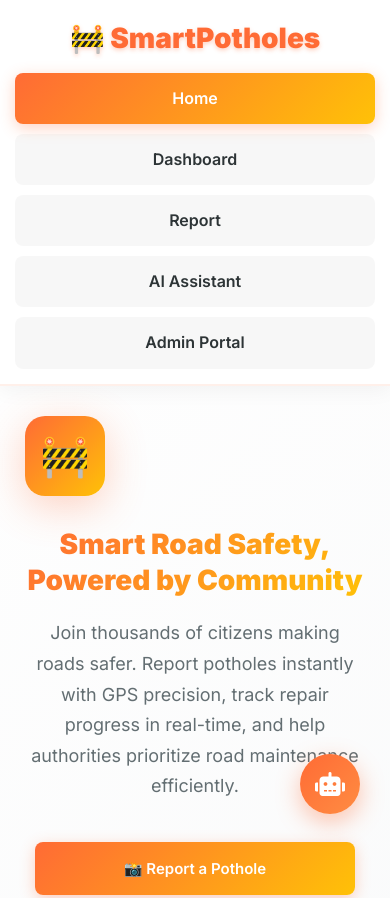
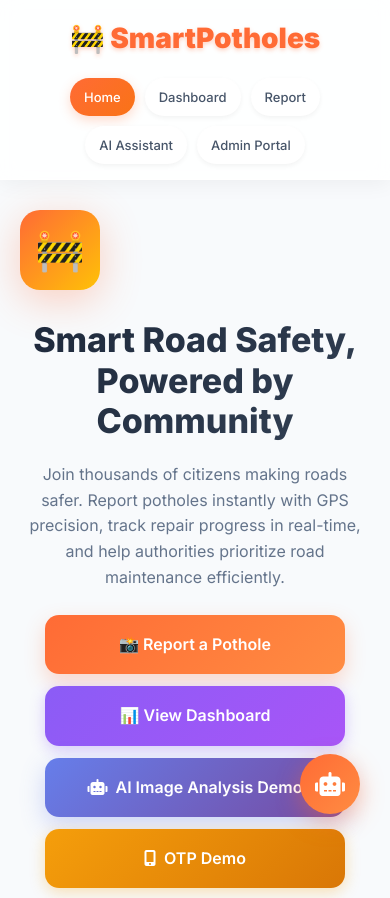
Before and after one commit to ravi-ranjan12/pothole-reporting-website, a website: page index.html in a window 390 px wide. Shown: the top 898 px of the page. Drawn offline with Linux system fonts and the light colour scheme.

Commit message:
Update UI layout, responsiveness, and improvements

```diff
--- a/responsive_fix.css
+++ b/responsive_fix.css
@@ -1,171 +1,249 @@
 /* ===========================
-   MOBILE RESPONSIVENESS (SAMSUNG/ANDROID FIX)
+   FINAL PROFESSIONAL SUBMISSION STYLE (NO SLIDING)
    =========================== */
 
 /* Force global box-sizing for safety */
 * {
     box-sizing: border-box;
     -webkit-tap-highlight-color: transparent;
-    /* Removes blue highlight on tap */
 }
 
-/* Tablet & Mobile Breakpoints */
+/* Define Keyframes for Animations */
+@keyframes fadeInUp {
+    from {
+        opacity: 0;
+        transform: translateY(20px);
+    }
+
+    to {
+        opacity: 1;
+        transform: translateY(0);
+    }
+}
+
 @media screen and (max-width: 1024px) {
 
-    /* GLOBAL LAYOUT FIXES */
+    /* 1. GLOBAL & FONT */
     html,
     body {
         overflow-x: hidden !important;
         width: 100% !important;
+        padding: 0 !important;
         margin: 0 !important;
-        padding: 0 !important;
-        max-width: 100vw !important;
-        position: relative;
+        font-family: 'Inter', sans-serif !important;
+        background: #f8fafc !important;
+        /* Light consistent background */
     }
 
-    /* 1. HERO SECTION */
+    /* 2. NAVBAR - "Glassmorphism" Effect */
+    .navbar {
+        display: flex !important;
+        flex-direction: column !important;
+        padding: 15px 20px !important;
+        gap: 15px;
+        background: rgba(255, 255, 255, 0.85) !important;
+        backdrop-filter: blur(10px) !important;
+        /* Premium blur */
+        border-bottom: 1px solid rgba(255, 255, 255, 0.3);
+        position: sticky !important;
+        top: 0;
+        z-index: 1000;
+    }
+
+    .nav-links {
+        display: flex !important;
+        flex-wrap: wrap !important;
+        justify-content: center !important;
+        gap: 10px !important;
+        width: 100% !important;
+        margin: 0 !important;
+    }
+
+    .nav-links li {
+        margin: 0 !important;
+        list-style: none;
+        /* Removed dots */
+    }
+
+    .nav-links a {
+        font-size: 13px !important;
+        padding: 8px 14px !important;
+        background: white;
+        box-shadow: 0 2px 5px rgba(0, 0, 0, 0.05);
+        /* Proper pills */
+        color: #475569 !important;
+        border-radius: 50px;
+        display: inline-block;
+        text-decoration: none !important;
+        font-weight: 500 !important;
+    }
+
+    .nav-links a.highlight {
+        background: linear-gradient(135deg, #ff6b35 0%, #f97316 100%) !important;
+        color: white !important;
+        box-shadow: 0 4px 12px rgba(255, 107, 53, 0.25);
+    }
+
+    /* 3. HERO - Animated Entry */
     .hero {
         display: flex !important;
         flex-direction: column !important;
         text-align: center;
-        padding: 30px 15px !important;
-        /* Smaller padding for narrow screens */
-        height: auto !important;
-        min-height: auto !important;
-        gap: 30px;
-        justify-content: center;
-        width: 100% !important;
+        padding: 30px 20px !important;
+        gap: 25px;
+        background: transparent !important;
+    }
+
+    /* Animation Staggering */
+    .hero-content h1 {
+        animation: fadeInUp 0.8s ease-out forwards;
+    }
+
+    .hero-content p {
+        animation: fadeInUp 0.8s ease-out 0.2s forwards;
+        opacity: 0;
+    }
+
+    .hero-buttons {
+        animation: fadeInUp 0.8s ease-out 0.4s forwards;
+        opacity: 0;
+    }
+
+    .hero-image-wrap {
+        animation: fadeInUp 1s ease-out 0.6s forwards;
+        opacity: 0;
     }
 
     .hero-content {
         width: 100% !important;
-        max-width: 100% !important;
-        margin: 0 auto 20px;
-        padding: 0 10px;
-        /* Prevent text touching edges */
-    }
-
-    /* Flexbox child sizing fix for Android */
-    .hero-content>* {
-        max-width: 100%;
+        padding: 0 !important;
     }
 
     .hero h1 {
-        font-size: 28px !important;
-        /* Slightly smaller for narrow screens */
-        line-height: 1.3;
-        word-wrap: break-word;
-        /* Prevent long words breaking layout */
+        font-size: 34px !important;
+        line-height: 1.2;
+        margin-bottom: 10px;
+        background: linear-gradient(135deg, #1e293b 0%, #334155 100%);
+        -webkit-background-clip: text;
+        -webkit-text-fill-color: transparent;
+        font-weight: 800;
     }
 
-    .hero-image-wrap {
-        width: 100% !important;
-        margin: 20px auto 0;
-        overflow: hidden;
-        /* Prevent image overflow */
+    .hero p {
+        font-size: 16px;
+        color: #64748b;
+        margin-bottom: 25px;
+        line-height: 1.6;
     }
 
     .hero-image-wrap img {
         width: 100% !important;
-        height: auto !important;
-        display: block;
-        margin: 0 auto;
-        max-width: 350px !important;
+        max-width: 100% !important;
+        border-radius: 20px;
+        border: 4px solid white;
+        /* Photo frame look */
+        box-shadow: 0 20px 40px rgba(0, 0, 0, 0.08);
     }
 
-    /* 2. BUTTONS */
+    /* 4. BUTTONS - Glowing */
     .hero-buttons {
-        display: flex;
+        display: flex !important;
         flex-direction: column !important;
         gap: 12px;
-        /* Consistent gap */
-        width: 100% !important;
-        max-width: 100% !important;
-        margin: 0 auto;
-        padding: 0 10px;
-    }
-
-    .hero-buttons a,
-    .hero-buttons button {
-        width: 100% !important;
-        display: block;
-        margin: 0 !important;
-        text-align: center;
-        padding: 14px 0 !important;
-        /* Larger touch area */
-    }
-
-    /* 3. STATS SECTION */
-    .stats {
-        padding: 40px 15px !important;
         width: 100% !important;
     }
 
+    .hero-buttons a {
+        width: 100% !important;
+        font-size: 16px !important;
+        padding: 16px !important;
+        display: flex;
+        align-items: center;
+        justify-content: center;
+        gap: 8px;
+        margin: 0 !important;
+        border-radius: 14px !important;
+        font-weight: 600 !important;
+        transition: transform 0.2s;
+        /* Touch feedback */
+    }
+
+    .hero-buttons a:active {
+        transform: scale(0.98);
+    }
+
+    .btn-primary {
+        background: linear-gradient(135deg, #ff6b35 0%, #ff8c42 100%) !important;
+        box-shadow: 0 8px 20px rgba(255, 107, 53, 0.25) !important;
+        /* Glow */
+    }
+
+    /* 5. STATS - Floating Cards */
+    .stats {
+        padding: 10px 20px 40px !important;
+    }
+
     .stats-grid {
-        display: flex;
-        flex-direction: column !important;
-        gap: 20px;
-        width: 100% !important;
+        display: grid !important;
+        grid-template-columns: 1fr 1fr !important;
+        gap: 15px;
     }
 
     .stat-item {
-        width: 100% !important;
-        min-width: 0;
-        /* Flexbox fix */
+        background: white;
+        padding: 20px 15px;
+        border-radius: 18px;
+        box-shadow: 0 10px 20px rgba(0, 0, 0, 0.03);
+        text-align: center;
+        border: 1px solid rgba(0, 0, 0, 0.03);
     }
 
-    /* 4. NAVBAR */
-    .navbar {
-        flex-direction: column !important;
-        padding: 15px !important;
-        height: auto !important;
-        width: 100% !important;
-        align-items: center !important;
+    .stat-item h3 {
+        font-size: 30px !important;
+        background: linear-gradient(135deg, #ff6b35 0%, #f97316 100%);
+        -webkit-background-clip: text;
+        -webkit-text-fill-color: transparent;
+        margin: 0 0 5px 0 !important;
+        font-weight: 800;
     }
 
-    .nav-links {
-        flex-direction: column !important;
-        width: 100% !important;
-        gap: 10px;
-        padding: 0;
-        margin: 10px 0 0 0;
+    .stat-item p {
+        font-size: 11px !important;
+        color: #94a3b8 !important;
+        font-weight: 700;
+        text-transform: uppercase;
+        letter-spacing: 0.5px;
     }
 
-    .nav-links li {
-        width: 100%;
-        margin: 0;
+    /* 6. FEATURES ALIGNMENT (NO SLIDING) */
+    .feature-grid,
+    .footer-content,
+    .pre-footer-content,
+    .road-overlay-content {
+        display: flex !important;
+        flex-direction: column !important;
+        text-align: center !important;
+        overflow-x: hidden !important;
+        /* Force no scroll */
     }
 
-    .nav-links a {
-        display: block;
-        width: 100%;
-        padding: 12px;
-        text-align: center;
-        background: rgba(0, 0, 0, 0.03);
-        /* Slight background for tap target visibility */
-        border-radius: 8px;
-    }
-
-    /* 5. ROAD VIEW OVERLAY */
+    .features,
     .road-view-section {
-        padding: 40px 15px !important;
-    }
-
-    .road-overlay-content {
-        flex-direction: column !important;
-        padding: 30px 15px !important;
-        width: 100% !important;
-    }
-
-    /* 6. FEATURES GRID */
-    .feature-grid {
-        display: flex;
-        flex-direction: column;
-        gap: 25px;
-        padding: 0 10px;
+        padding: 30px 20px !important;
+        background: transparent !important;
     }
 
     .feature-card {
-        width: 100% !important;
+        min-width: 0 !important;
+        /* Reset from sliding */
+        background: white !important;
+        border-radius: 20px !important;
+        padding: 25px !important;
+        box-shadow: 0 5px 15px rgba(0, 0, 0, 0.05) !important;
+        margin-bottom: 20px;
+    }
+
+    .footer-content {
+        gap: 40px;
     }
 }
--- a/style.css
+++ b/style.css
@@ -1059,173 +1059,251 @@ footer {
   }
 }
 /* ===========================
-   MOBILE RESPONSIVENESS (SAMSUNG/ANDROID FIX)
+   FINAL PROFESSIONAL SUBMISSION STYLE (NO SLIDING)
    =========================== */
 
 /* Force global box-sizing for safety */
 * {
     box-sizing: border-box;
     -webkit-tap-highlight-color: transparent;
-    /* Removes blue highlight on tap */
 }
 
-/* Tablet & Mobile Breakpoints */
+/* Define Keyframes for Animations */
+@keyframes fadeInUp {
+    from {
+        opacity: 0;
+        transform: translateY(20px);
+    }
+
+    to {
+        opacity: 1;
+        transform: translateY(0);
+    }
+}
+
 @media screen and (max-width: 1024px) {
 
-    /* GLOBAL LAYOUT FIXES */
+    /* 1. GLOBAL & FONT */
     html,
     body {
         overflow-x: hidden !important;
         width: 100% !important;
+        padding: 0 !important;
         margin: 0 !important;
-        padding: 0 !important;
-        max-width: 100vw !important;
-        position: relative;
+        font-family: 'Inter', sans-serif !important;
+        background: #f8fafc !important;
+        /* Light consistent background */
     }
 
-    /* 1. HERO SECTION */
+    /* 2. NAVBAR - "Glassmorphism" Effect */
+    .navbar {
+        display: flex !important;
+        flex-direction: column !important;
+        padding: 15px 20px !important;
+        gap: 15px;
+        background: rgba(255, 255, 255, 0.85) !important;
+        backdrop-filter: blur(10px) !important;
+        /* Premium blur */
+        border-bottom: 1px solid rgba(255, 255, 255, 0.3);
+        position: sticky !important;
+        top: 0;
+        z-index: 1000;
+    }
+
+    .nav-links {
+        display: flex !important;
+        flex-wrap: wrap !important;
+        justify-content: center !important;
+        gap: 10px !important;
+        width: 100% !important;
+        margin: 0 !important;
+    }
+
+    .nav-links li {
+        margin: 0 !important;
+        list-style: none;
+        /* Removed dots */
+    }
+
+    .nav-links a {
+        font-size: 13px !important;
+        padding: 8px 14px !important;
+        background: white;
+        box-shadow: 0 2px 5px rgba(0, 0, 0, 0.05);
+        /* Proper pills */
+        color: #475569 !important;
+        border-radius: 50px;
+        display: inline-block;
+        text-decoration: none !important;
+        font-weight: 500 !important;
+    }
+
+    .nav-links a.highlight {
+        background: linear-gradient(135deg, #ff6b35 0%, #f97316 100%) !important;
+        color: white !important;
+        box-shadow: 0 4px 12px rgba(255, 107, 53, 0.25);
+    }
+
+    /* 3. HERO - Animated Entry */
     .hero {
         display: flex !important;
         flex-direction: column !important;
         text-align: center;
-        padding: 30px 15px !important;
-        /* Smaller padding for narrow screens */
-        height: auto !important;
-        min-height: auto !important;
-        gap: 30px;
-        justify-content: center;
-        width: 100% !important;
+        padding: 30px 20px !important;
+        gap: 25px;
+        background: transparent !important;
+    }
+
+    /* Animation Staggering */
+    .hero-content h1 {
+        animation: fadeInUp 0.8s ease-out forwards;
+    }
+
+    .hero-content p {
+        animation: fadeInUp 0.8s ease-out 0.2s forwards;
+        opacity: 0;
+    }
+
+    .hero-buttons {
+        animation: fadeInUp 0.8s ease-out 0.4s forwards;
+        opacity: 0;
+    }
+
+    .hero-image-wrap {
+        animation: fadeInUp 1s ease-out 0.6s forwards;
+        opacity: 0;
     }
 
     .hero-content {
         width: 100% !important;
-        max-width: 100% !important;
-        margin: 0 auto 20px;
-        padding: 0 10px;
-        /* Prevent text touching edges */
-    }
-
-    /* Flexbox child sizing fix for Android */
-    .hero-content>* {
-        max-width: 100%;
+        padding: 0 !important;
     }
 
     .hero h1 {
-        font-size: 28px !important;
-        /* Slightly smaller for narrow screens */
-        line-height: 1.3;
-        word-wrap: break-word;
-        /* Prevent long words breaking layout */
+        font-size: 34px !important;
+        line-height: 1.2;
+        margin-bottom: 10px;
+        background: linear-gradient(135deg, #1e293b 0%, #334155 100%);
+        -webkit-background-clip: text;
+        -webkit-text-fill-color: transparent;
+        font-weight: 800;
     }
 
-    .hero-image-wrap {
-        width: 100% !important;
-        margin: 20px auto 0;
-        overflow: hidden;
-        /* Prevent image overflow */
+    .hero p {
+        font-size: 16px;
+        color: #64748b;
+        margin-bottom: 25px;
+        line-height: 1.6;
     }
 
     .hero-image-wrap img {
         width: 100% !important;
-        height: auto !important;
-        display: block;
-        margin: 0 auto;
-        max-width: 350px !important;
+        max-width: 100% !important;
+        border-radius: 20px;
+        border: 4px solid white;
+        /* Photo frame look */
+        box-shadow: 0 20px 40px rgba(0, 0, 0, 0.08);
     }
 
-    /* 2. BUTTONS */
+    /* 4. BUTTONS - Glowing */
     .hero-buttons {
-        display: flex;
+        display: flex !important;
         flex-direction: column !important;
         gap: 12px;
-        /* Consistent gap */
-        width: 100% !important;
-        max-width: 100% !important;
-        margin: 0 auto;
-        padding: 0 10px;
-    }
-
-    .hero-buttons a,
-    .hero-buttons button {
-        width: 100% !important;
-        display: block;
-        margin: 0 !important;
-        text-align: center;
-        padding: 14px 0 !important;
-        /* Larger touch area */
-    }
-
-    /* 3. STATS SECTION */
-    .stats {
-        padding: 40px 15px !important;
         width: 100% !important;
     }
 
+    .hero-buttons a {
+        width: 100% !important;
+        font-size: 16px !important;
+        padding: 16px !important;
+        display: flex;
+        align-items: center;
+        justify-content: center;
+        gap: 8px;
+        margin: 0 !important;
+        border-radius: 14px !important;
+        font-weight: 600 !important;
+        transition: transform 0.2s;
+        /* Touch feedback */
+    }
+
+    .hero-buttons a:active {
+        transform: scale(0.98);
+    }
+
+    .btn-primary {
+        background: linear-gradient(135deg, #ff6b35 0%, #ff8c42 100%) !important;
+        box-shadow: 0 8px 20px rgba(255, 107, 53, 0.25) !important;
+        /* Glow */
+    }
+
+    /* 5. STATS - Floating Cards */
+    .stats {
+        padding: 10px 20px 40px !important;
+    }
+
     .stats-grid {
-        display: flex;
-        flex-direction: column !important;
-        gap: 20px;
-        width: 100% !important;
+        display: grid !important;
+        grid-template-columns: 1fr 1fr !important;
+        gap: 15px;
     }
 
     .stat-item {
-        width: 100% !important;
-        min-width: 0;
-        /* Flexbox fix */
+        background: white;
+        padding: 20px 15px;
+        border-radius: 18px;
+        box-shadow: 0 10px 20px rgba(0, 0, 0, 0.03);
+        text-align: center;
+        border: 1px solid rgba(0, 0, 0, 0.03);
     }
 
-    /* 4. NAVBAR */
-    .navbar {
-        flex-direction: column !important;
-        padding: 15px !important;
-        height: auto !important;
-        width: 100% !important;
-        align-items: center !important;
+    .stat-item h3 {
+        font-size: 30px !important;
+        background: linear-gradient(135deg, #ff6b35 0%, #f97316 100%);
+        -webkit-background-clip: text;
+        -webkit-text-fill-color: transparent;
+        margin: 0 0 5px 0 !important;
+        font-weight: 800;
     }
 
-    .nav-links {
-        flex-direction: column !important;
-        width: 100% !important;
-        gap: 10px;
-        padding: 0;
-        margin: 10px 0 0 0;
+    .stat-item p {
+        font-size: 11px !important;
+        color: #94a3b8 !important;
+        font-weight: 700;
+        text-transform: uppercase;
+        letter-spacing: 0.5px;
     }
 
-    .nav-links li {
-        width: 100%;
-        margin: 0;
+    /* 6. FEATURES ALIGNMENT (NO SLIDING) */
+    .feature-grid,
+    .footer-content,
+    .pre-footer-content,
+    .road-overlay-content {
+        display: flex !important;
+        flex-direction: column !important;
+        text-align: center !important;
+        overflow-x: hidden !important;
+        /* Force no scroll */
     }
 
-    .nav-links a {
-        display: block;
-        width: 100%;
-        padding: 12px;
-        text-align: center;
-        background: rgba(0, 0, 0, 0.03);
-        /* Slight background for tap target visibility */
-        border-radius: 8px;
-    }
-
-    /* 5. ROAD VIEW OVERLAY */
+    .features,
     .road-view-section {
-        padding: 40px 15px !important;
-    }
-
-    .road-overlay-content {
-        flex-direction: column !important;
-        padding: 30px 15px !important;
-        width: 100% !important;
-    }
-
-    /* 6. FEATURES GRID */
-    .feature-grid {
-        display: flex;
-        flex-direction: column;
-        gap: 25px;
-        padding: 0 10px;
+        padding: 30px 20px !important;
+        background: transparent !important;
     }
 
     .feature-card {
-        width: 100% !important;
+        min-width: 0 !important;
+        /* Reset from sliding */
+        background: white !important;
+        border-radius: 20px !important;
+        padding: 25px !important;
+        box-shadow: 0 5px 15px rgba(0, 0, 0, 0.05) !important;
+        margin-bottom: 20px;
+    }
+
+    .footer-content {
+        gap: 40px;
     }
 }
```
Also changed, not shown: index.html (+2 -16 lines), report.html (+2 -2 lines).
